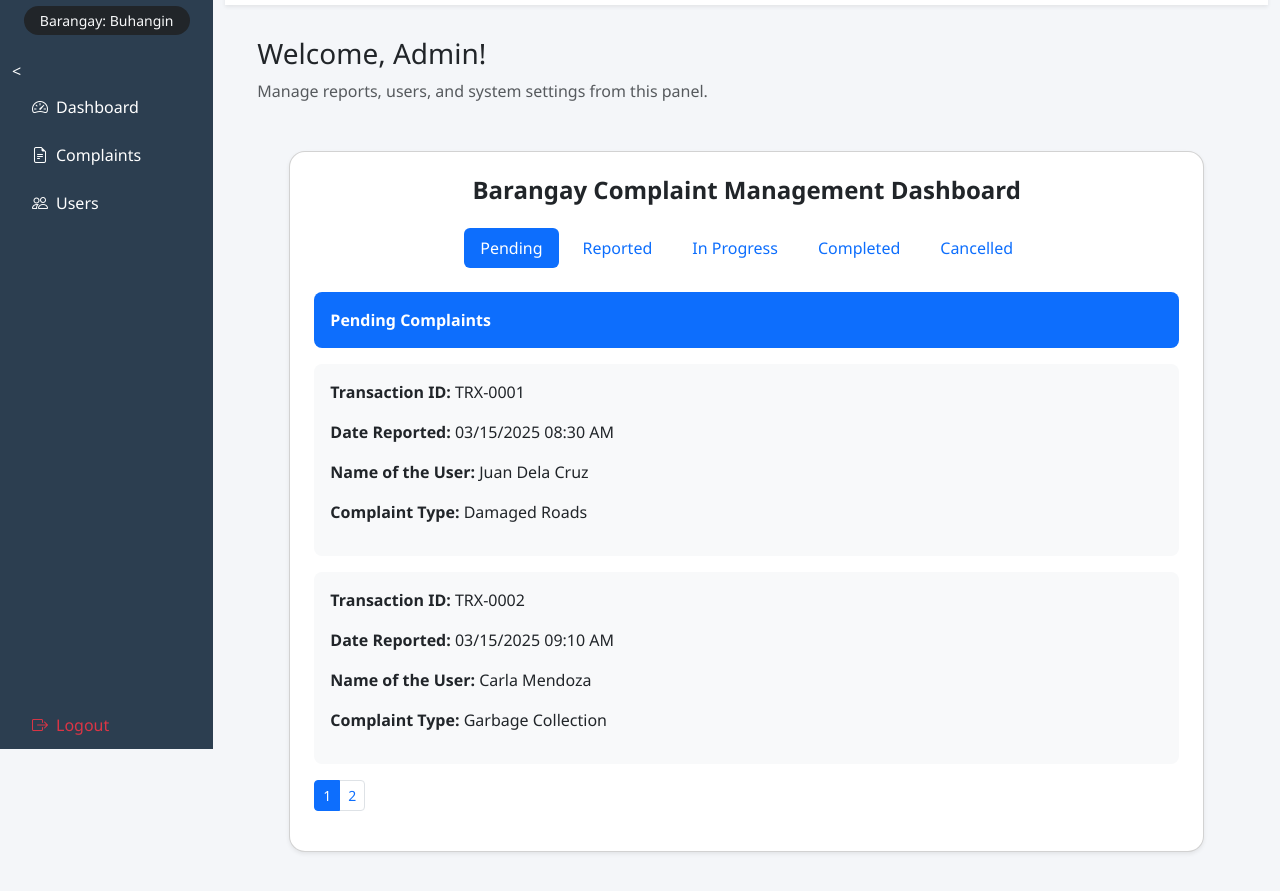
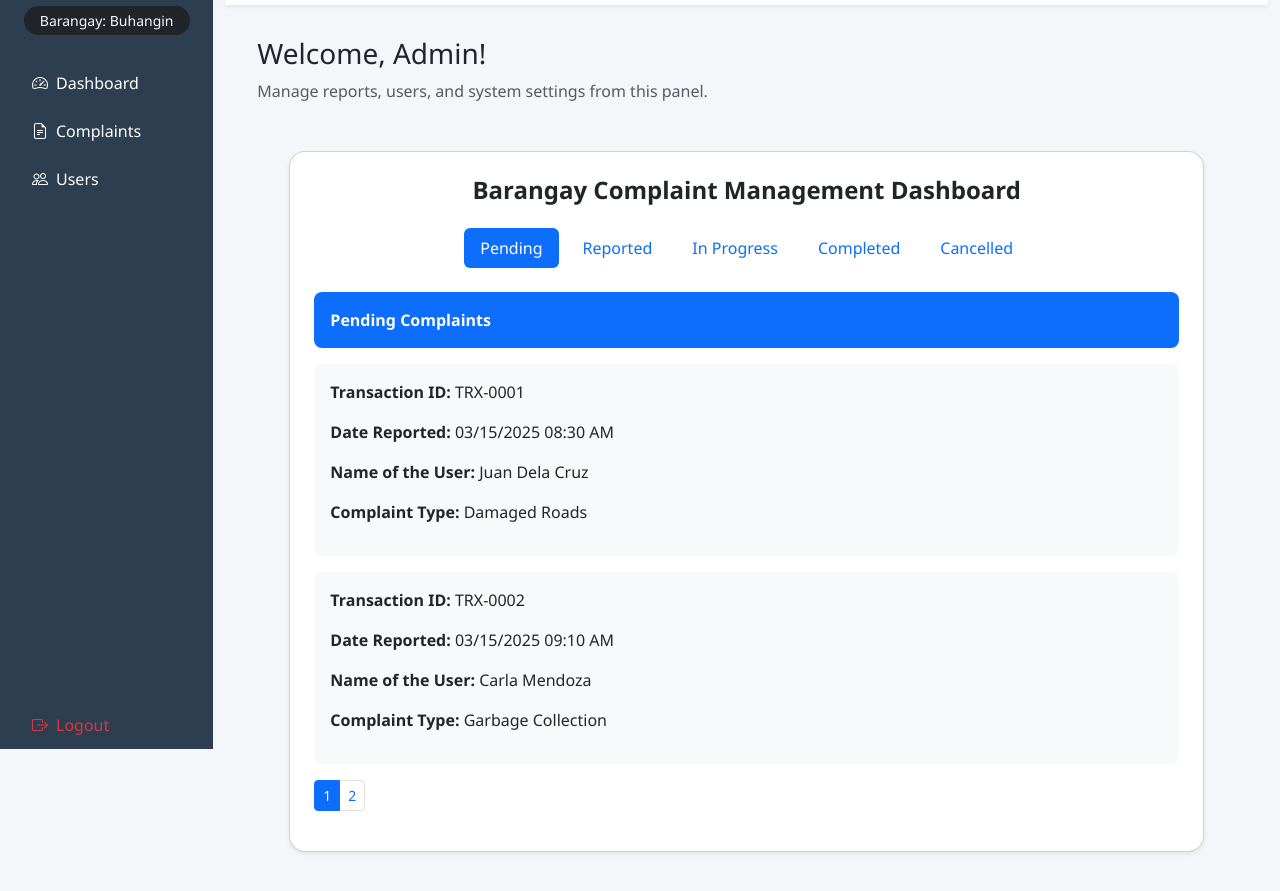
Before and after one commit to DwightBuma-at/Complaint-Management-System, a plain HTML site: page admin.html in a window 1280 px wide. Shown: the part 51-942 px from the top of the page. Drawn offline with nearby package versions, Linux system fonts and the light colour scheme.

Commit message:
Fixed sidebar link markup and removed broken characters

```diff
--- a/admin.html
+++ b/admin.html
@@ -47,7 +47,7 @@
             </div>
           </div>
 
-        <<a href="admin.html" class="sidebar-link">
+          <a href="admin.html" class="sidebar-link">
             <i class="bi bi-speedometer2 me-2"></i>Dashboard
           </a>
 
@@ -62,9 +62,8 @@
           <a href="#" data-bs-toggle="modal" data-bs-target="#logoutModal" class="mt-auto text-danger sidebar-link">
             <i class="bi bi-box-arrow-right me-2"></i>Logout
           </a>
+        </div>
 
-
-      </div>
 
       <!-- Main Content -->
       <div class="col-md-10">
```
Lines whose indentation alone changed are shown as unchanged.
